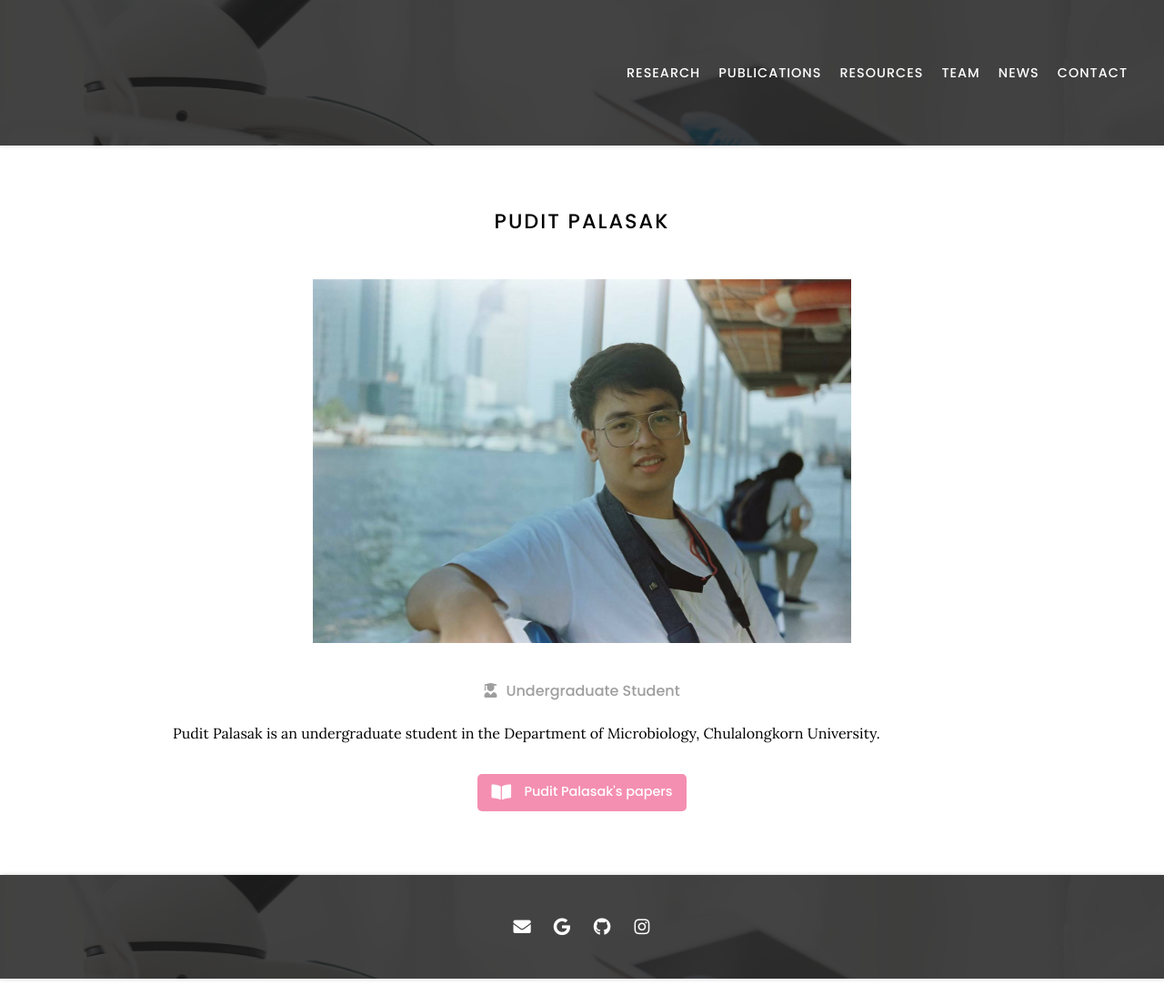
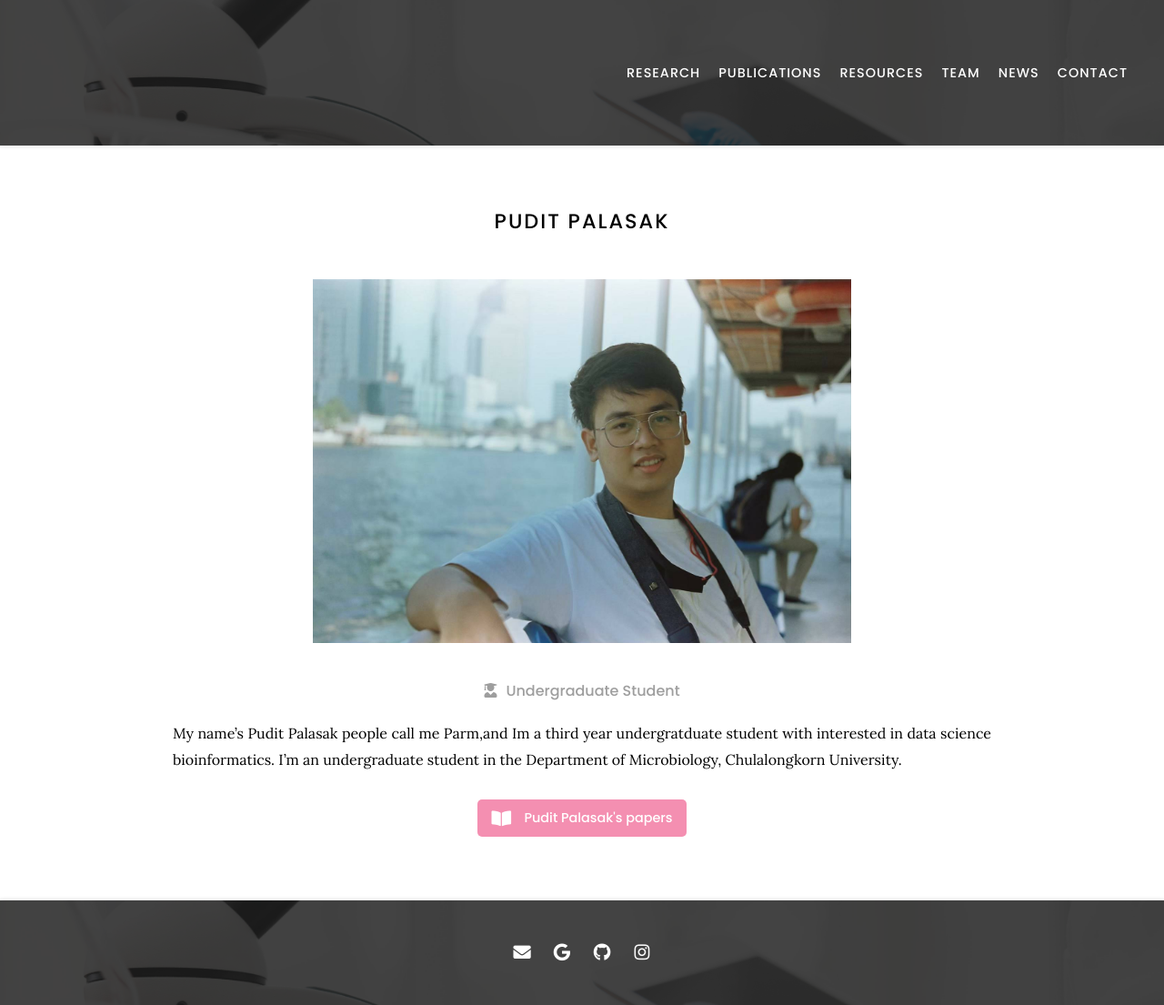
Before and after one commit to natpombubpa-lab/natpombubpa-lab.github.io, a Jekyll site: the page built from _members/Pudit-Palasak.md, in a window 1280 px wide. Shown: the whole page at 91% size. Built offline with Jekyll 4.4.1, drawn with Linux system fonts in a browser that asks for light colours; nearby versions of some CDN libraries; before the commit the page ends 1076 px from its top, so only the background shows below that.

Commit message:
Update Pudit-Palasak.md

```diff
--- a/_members/Pudit-Palasak.md
+++ b/_members/Pudit-Palasak.md
@@ -9,4 +9,4 @@ role: undergrad
 
 ---
 
-Pudit Palasak is an undergraduate student in the Department of Microbiology, Chulalongkorn University.
+My name's Pudit Palasak people call me Parm,and Im a third year undergratduate student with interested in data science bioinformatics. I'm an undergraduate student in the Department of Microbiology, Chulalongkorn University.
```
